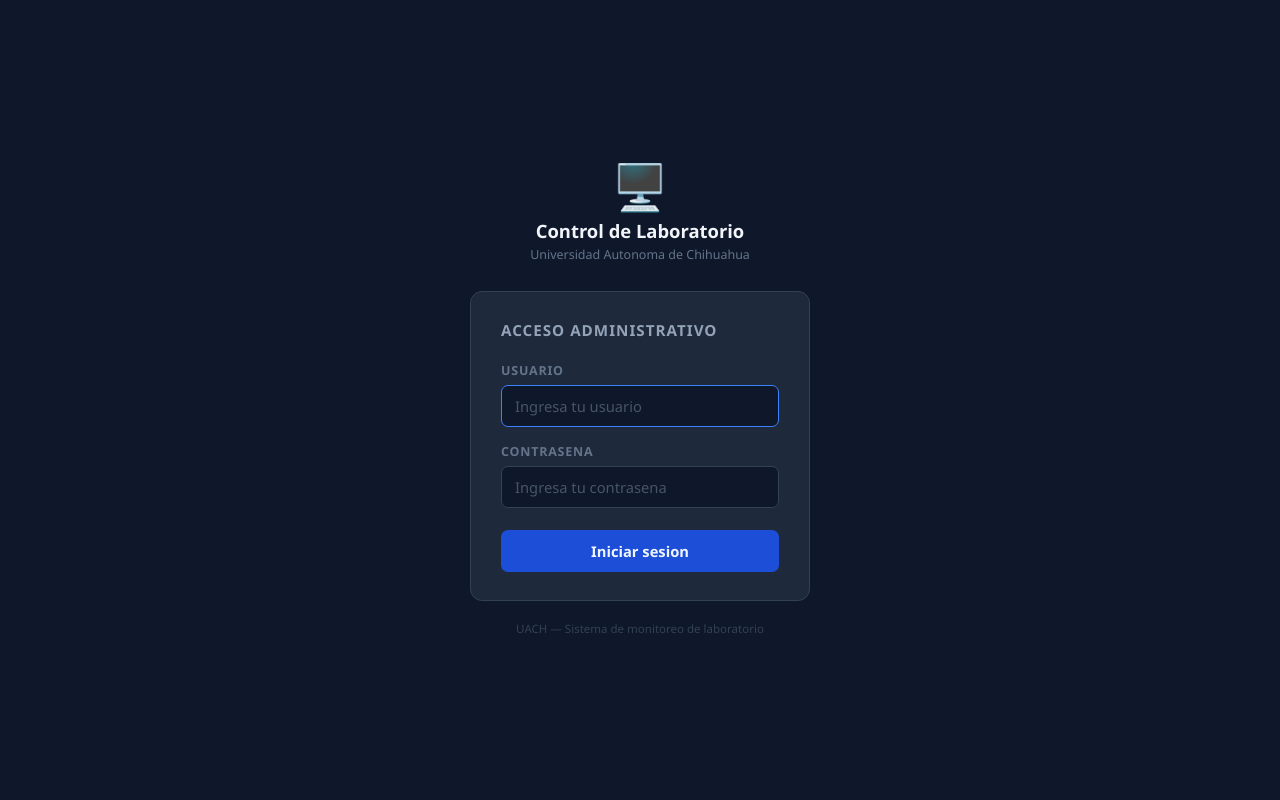
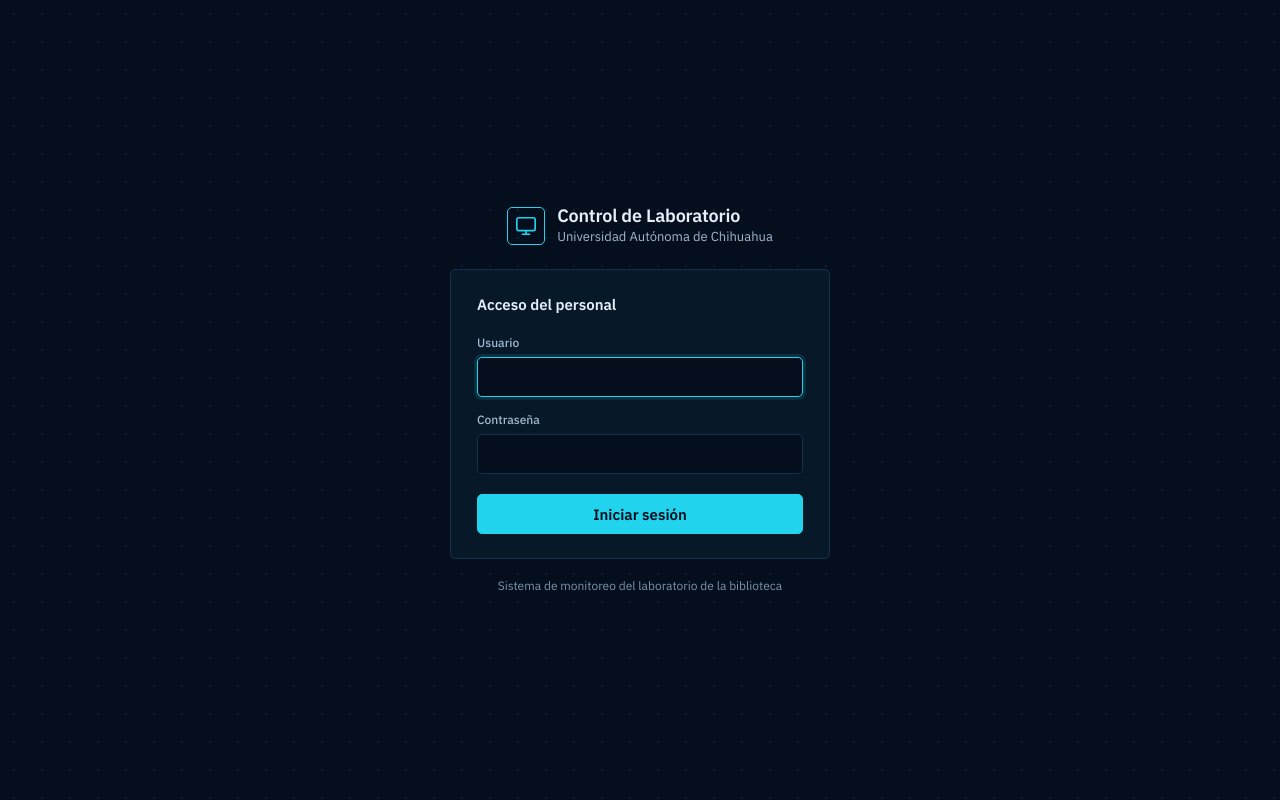
Before and after one commit to emilianopime/Proyecto-biblioteca, a Flask app: page /login in a window 1280 px wide. Run offline with Flask 3, Linux system fonts and the light colour scheme; some libraries are stand-ins or nearby versions.

Commit message:
Unificar el login con el dashboard
Misma paleta, misma fuente y mismo logo que el panel; textos con acentos;
el usuario tecleado se conserva cuando la contrasena falla y el foco pasa
directo a la contrasena.

```diff
--- a/SERVIDOR-V2/auth.py
+++ b/SERVIDOR-V2/auth.py
@@ -80,6 +80,7 @@ def login():
         return redirect(url_for("index"))
 
     error = None
+    usuario_ingresado = ""
 
     if request.method == "POST":
         usuario_ingresado    = request.form.get("username", "").strip()
@@ -94,9 +95,9 @@ def login():
             session["username"]      = usuario_ingresado
             return redirect(url_for("index"))
 
-        error = "Usuario o contrasena incorrectos."
+        error = "Usuario o contraseña incorrectos. Revisa los datos e intenta de nuevo."
 
-    return render_template("login.html", error=error)
+    return render_template("login.html", error=error, username=usuario_ingresado)
 
 
 @auth_bp.route("/logout")
--- a/SERVIDOR-V2/static/css/login.css
+++ b/SERVIDOR-V2/static/css/login.css
@@ -1,134 +1,96 @@
-*, *::before, *::after { box-sizing: border-box; }
+/* Login del dashboard: mismos tokens que dashboard.css */
+:root {
+    --bg:        #040e1c;
+    --surface:   #071829;
+    --surface-2: #0b2040;
+    --border:    #14304f;
+    --accent:    #22d3ee;
+    --accent-dim: rgba(34, 211, 238, .12);
+    --danger:    #fb7185;
+    --danger-dim: rgba(251, 113, 133, .12);
+    --text:      #e6f0fb;
+    --text-2:    #a3b8d0;
+    --text-3:    #7c94ad;
+    --font:      'IBM Plex Sans', system-ui, -apple-system, 'Segoe UI', sans-serif;
+    --r: 5px;
+}
+
+*, *::before, *::after { box-sizing: border-box; margin: 0; padding: 0; }
+html { color-scheme: dark; }
 
 body {
-    background: #0f172a;
-    color: #e2e8f0;
-    font-family: 'Segoe UI', system-ui, -apple-system, sans-serif;
-    margin: 0;
+    background: var(--bg);
+    color: var(--text);
+    font-family: var(--font);
+    font-size: .875rem;
+    line-height: 1.45;
     min-height: 100vh;
-    display: flex;
-    align-items: center;
-    justify-content: center;
+    display: flex; align-items: center; justify-content: center;
+    padding: 24px 16px;
+    -webkit-font-smoothing: antialiased;
 }
+body::before {
+    content: '';
+    position: fixed; inset: 0; z-index: 0; pointer-events: none;
+    background-image: radial-gradient(#0d223b 1px, transparent 1px);
+    background-size: 28px 28px;
+}
+::selection { background: rgba(34, 211, 238, .28); color: var(--text); }
+:focus-visible { outline: 2px solid var(--accent); outline-offset: 2px; border-radius: var(--r); }
 
-/* Contenedor central de la tarjeta de login */
-.login-wrapper {
-    width: 100%;
-    max-width: 380px;
-    padding: 20px;
+.login-wrapper { position: relative; z-index: 1; width: 100%; max-width: 380px; }
+
+.login-header { display: flex; align-items: center; justify-content: center; gap: 12px; margin-bottom: 22px; }
+.brand-mark {
+    width: 38px; height: 38px; flex-shrink: 0;
+    border: 1.5px solid var(--accent); border-radius: var(--r);
+    display: flex; align-items: center; justify-content: center; color: var(--accent);
 }
+.brand-text { text-align: left; }
+.brand-title { font-size: 1.125rem; font-weight: 600; letter-spacing: -.01em; line-height: 1.2; }
+.brand-subtitle { font-size: .8125rem; color: var(--text-2); margin-top: 1px; }
 
-/* Encabezado con logo y nombre del sistema */
-.login-header {
-    text-align: center;
-    margin-bottom: 28px;
+.login-card {
+    background: var(--surface);
+    border: 1px solid var(--border);
+    border-radius: var(--r);
+    padding: 24px 26px;
 }
+.login-card h2 { font-size: .9375rem; font-weight: 600; margin-bottom: 18px; }
 
-.login-header .brand-icon {
-    font-size: 2.8em;
-    line-height: 1;
-    display: block;
-    margin-bottom: 10px;
+.field { margin-bottom: 14px; }
+.field label { display: block; font-size: .75rem; font-weight: 500; color: var(--text-2); margin-bottom: 6px; }
+.field input {
+    width: 100%; min-height: 40px;
+    background: var(--bg); border: 1px solid var(--border); border-radius: var(--r);
+    color: var(--text); padding: 9px 12px; font-size: .9375rem; font-family: inherit;
+    caret-color: var(--accent);
+    transition: border-color .15s, box-shadow .15s;
 }
+.field input:focus { outline: none; border-color: var(--accent); box-shadow: 0 0 0 3px var(--accent-dim); }
 
-.login-header .brand-title {
-    font-size: 1.15em;
-    font-weight: 700;
-    color: #f1f5f9;
+.error-msg {
+    background: var(--danger-dim);
+    border: 1px solid rgba(251, 113, 133, .4);
+    border-radius: var(--r);
+    color: var(--text);
+    font-size: .8125rem;
+    padding: 9px 12px;
+    margin-bottom: 14px;
+    display: flex; align-items: center; gap: 10px;
 }
+.error-msg::before { content: ''; width: 8px; height: 8px; border-radius: 50%; background: var(--danger); flex-shrink: 0; }
 
-.login-header .brand-subtitle {
-    font-size: 0.78em;
-    color: #64748b;
-    margin-top: 3px;
+.btn-login {
+    width: 100%; min-height: 40px; margin-top: 6px;
+    background: var(--accent); border: 1px solid var(--accent); border-radius: var(--r);
+    color: var(--bg); font-size: .9375rem; font-weight: 600; font-family: inherit;
+    cursor: pointer; transition: background .15s;
 }
+.btn-login:hover { background: #4ee0f5; border-color: #4ee0f5; }
 
-/* Tarjeta del formulario */
-.login-card {
-    background: #1e293b;
-    border: 1px solid #334155;
-    border-radius: 12px;
-    padding: 28px 30px;
+.login-footer { text-align: center; margin-top: 18px; font-size: .75rem; color: var(--text-3); }
+
+@media (prefers-reduced-motion: reduce) {
+    *, *::before, *::after { transition: none !important; }
 }
-
-.login-card h2 {
-    font-size: 0.95em;
-    font-weight: 700;
-    color: #94a3b8;
-    text-transform: uppercase;
-    letter-spacing: 1px;
-    margin: 0 0 22px 0;
-}
-
-/* Campos del formulario */
-.field {
-    margin-bottom: 16px;
-}
-
-.field label {
-    display: block;
-    font-size: 0.78em;
-    font-weight: 600;
-    color: #64748b;
-    text-transform: uppercase;
-    letter-spacing: 0.8px;
-    margin-bottom: 6px;
-}
-
-.field input {
-    width: 100%;
-    background: #0f172a;
-    border: 1px solid #334155;
-    border-radius: 7px;
-    color: #e2e8f0;
-    padding: 10px 13px;
-    font-size: 0.92em;
-    font-family: inherit;
-    outline: none;
-}
-
-.field input:focus {
-    border-color: #3b82f6;
-}
-
-.field input::placeholder {
-    color: #475569;
-}
-
-/* Mensaje de error */
-.error-msg {
-    background: #2d1515;
-    border: 1px solid #ef4444;
-    border-radius: 7px;
-    color: #f87171;
-    font-size: 0.83em;
-    padding: 9px 12px;
-    margin-bottom: 16px;
-}
-
-/* Boton de ingreso */
-.btn-login {
-    width: 100%;
-    background: #1d4ed8;
-    border: none;
-    border-radius: 7px;
-    color: #eff6ff;
-    font-size: 0.92em;
-    font-weight: 700;
-    font-family: inherit;
-    padding: 11px;
-    cursor: pointer;
-    margin-top: 6px;
-}
-
-.btn-login:hover {
-    background: #1e40af;
-}
-
-/* Etiqueta UACH al pie */
-.login-footer {
-    text-align: center;
-    margin-top: 20px;
-    font-size: 0.72em;
-    color: #334155;
-}
--- a/SERVIDOR-V2/templates/login.html
+++ b/SERVIDOR-V2/templates/login.html
@@ -3,59 +3,67 @@
 <head>
     <meta charset="UTF-8">
     <meta name="viewport" content="width=device-width, initial-scale=1.0">
-    <title>UACH - Iniciar sesion</title>
+    <title>Iniciar sesión — Control de Laboratorio</title>
+    <link rel="icon" href="{{ url_for('static', filename='favicon.svg') }}" type="image/svg+xml">
+    <link rel="preconnect" href="https://fonts.googleapis.com">
+    <link rel="preconnect" href="https://fonts.gstatic.com" crossorigin>
+    <link href="https://fonts.googleapis.com/css2?family=IBM+Plex+Sans:wght@400;500;600&display=swap" rel="stylesheet">
     <link rel="stylesheet" href="{{ url_for('static', filename='css/login.css') }}">
 </head>
 <body>
 
-    <div class="login-wrapper">
+    <main class="login-wrapper">
 
         <div class="login-header">
-            <span class="brand-icon">🖥️</span>
-            <div class="brand-title">Control de Laboratorio</div>
-            <div class="brand-subtitle">Universidad Autonoma de Chihuahua</div>
+            <div class="brand-mark" aria-hidden="true">
+                <svg width="22" height="22" viewBox="0 0 24 24" fill="none" stroke="currentColor" stroke-width="1.8" stroke-linecap="round" stroke-linejoin="round"><rect x="2" y="3" width="20" height="14" rx="2"/><path d="M8 21h8M12 17v4"/></svg>
+            </div>
+            <div class="brand-text">
+                <h1 class="brand-title">Control de Laboratorio</h1>
+                <p class="brand-subtitle">Universidad Autónoma de Chihuahua</p>
+            </div>
         </div>
 
-        <div class="login-card">
-            <h2>Acceso administrativo</h2>
+        <form class="login-card" method="POST" action="/login" novalidate>
+            <h2>Acceso del personal</h2>
 
             {% if error %}
-                <div class="error-msg">{{ error }}</div>
+                <div class="error-msg" role="alert">{{ error }}</div>
             {% endif %}
 
-            <form method="POST" action="/login">
             <div class="field">
                 <label for="username">Usuario</label>
                 <input
                     type="text"
                     id="username"
                     name="username"
-                        placeholder="Ingresa tu usuario"
+                    value="{{ username or '' }}"
                     autocomplete="username"
-                        autofocus
+                    autocapitalize="off"
+                    spellcheck="false"
+                    {% if not username %}autofocus{% endif %}
                     required
                 >
             </div>
 
             <div class="field">
-                    <label for="password">Contrasena</label>
+                <label for="password">Contraseña</label>
                 <input
                     type="password"
                     id="password"
                     name="password"
-                        placeholder="Ingresa tu contrasena"
                     autocomplete="current-password"
+                    {% if username %}autofocus{% endif %}
                     required
                 >
             </div>
 
-                <button type="submit" class="btn-login">Iniciar sesion</button>
+            <button type="submit" class="btn-login">Iniciar sesión</button>
         </form>
-        </div>
 
-        <div class="login-footer">UACH &mdash; Sistema de monitoreo de laboratorio</div>
+        <p class="login-footer">Sistema de monitoreo del laboratorio de la biblioteca</p>
 
-    </div>
+    </main>
 
 </body>
 </html>
```
Lines whose indentation alone changed are shown as unchanged.
